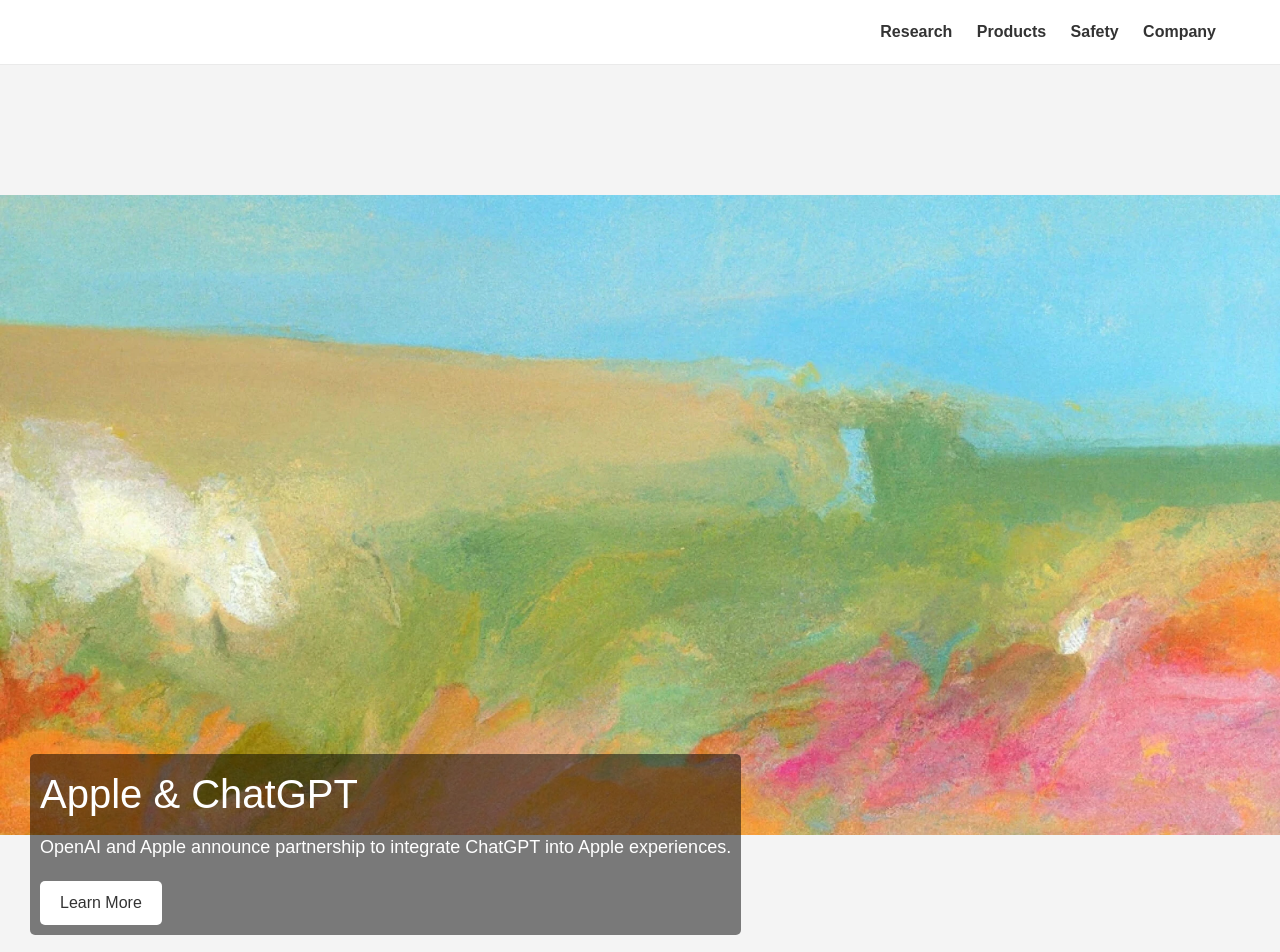
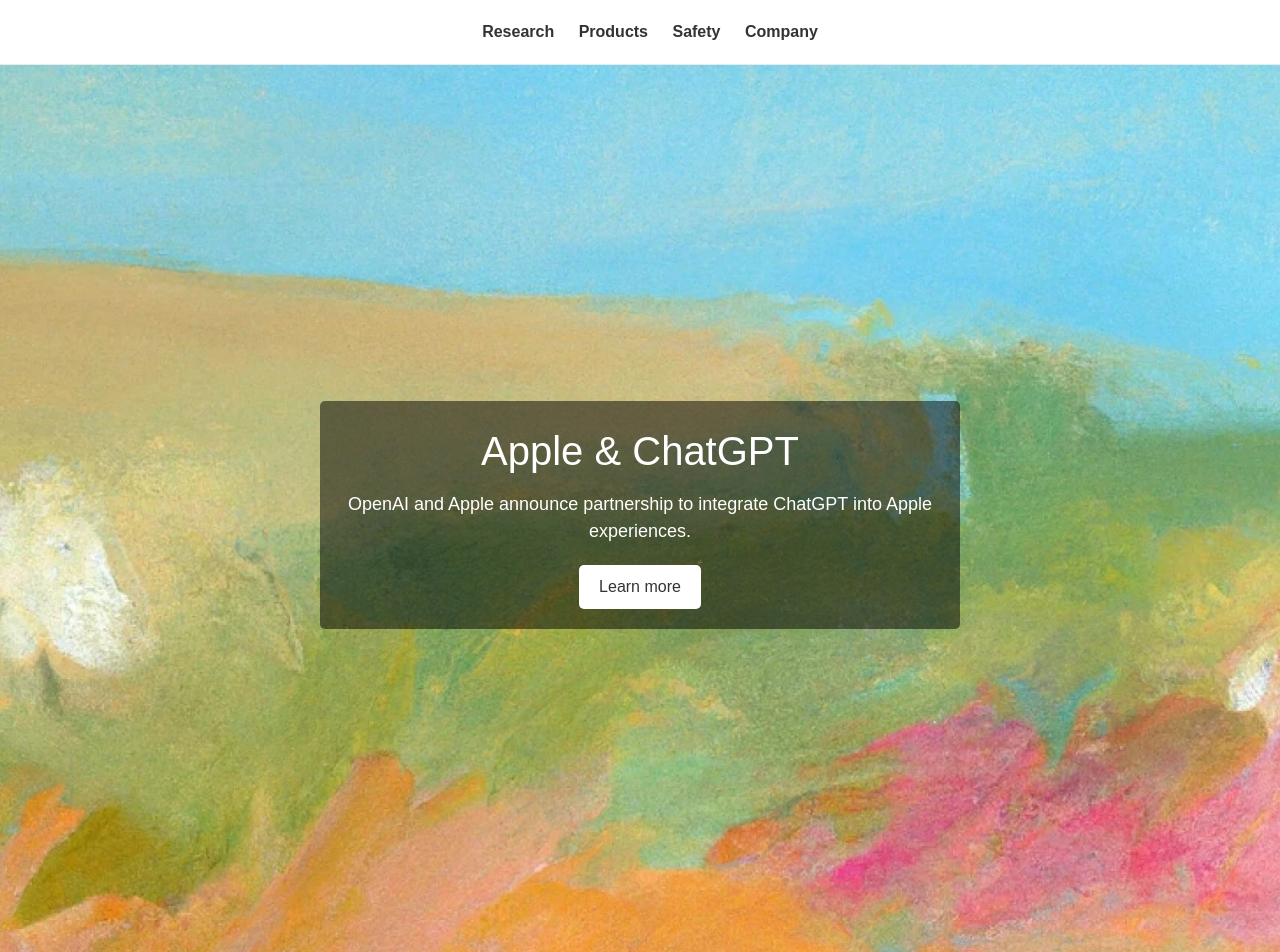
Before and after one commit to danielkua-ai/danielkua-ai.github.io, a Jekyll site: the page index.html, which Jekyll copies as it is, in a window 1280 px wide. Shown: the top 952 px of the page. Built offline with Jekyll 4.4.1, drawn with Linux system fonts in a browser that asks for light colours; some web fonts are replaced.

Commit message:
Update hero section with centered text and navigation bar

```diff
--- a/index.html
+++ b/index.html
@@ -30,7 +30,7 @@
                 <div class="caption">
                     <h2>Apple & ChatGPT</h2>
                     <p>OpenAI and Apple announce partnership to integrate ChatGPT into Apple experiences.</p>
-                    <a href="#" class="btn">Learn More</a>
+                    <a href="#" class="btn">Learn more</a>
                 </div>
             </div>
             <div class="slide">
@@ -38,7 +38,7 @@
                 <div class="caption">
                     <h2>Another Headline</h2>
                     <p>Another description.</p>
-                    <a href="#" class="btn">Learn More</a>
+                    <a href="#" class="btn">Learn more</a>
                 </div>
             </div>
         </div>
--- a/styles/main.css
+++ b/styles/main.css
@@ -20,13 +20,14 @@
 }
 
 header nav {
-    float: right;
+    text-align: center;
 }
 
 header nav ul {
     list-style: none;
     margin: 0;
     padding: 0;
+    display: inline-block;
 }
 
 header nav ul li {
@@ -44,6 +45,8 @@
     position: relative;
     height: 100vh;
     overflow: hidden;
+    text-align: center;
+    color: #fff;
 }
 
 .hero-slider {
@@ -65,16 +68,16 @@
 .hero-slider .slide img {
     width: 100%;
     height: 100%;
-    object-fit: contain;
+    object-fit: cover;
 }
 
 .hero-slider .slide .caption {
     position: absolute;
-    bottom: 30px;
-    left: 30px;
-    color: #fff;
+    top: 50%;
+    left: 50%;
+    transform: translate(-50%, -50%);
     background: rgba(0, 0, 0, 0.5);
-    padding: 10px;
+    padding: 20px;
     border-radius: 5px;
 }
 
```
